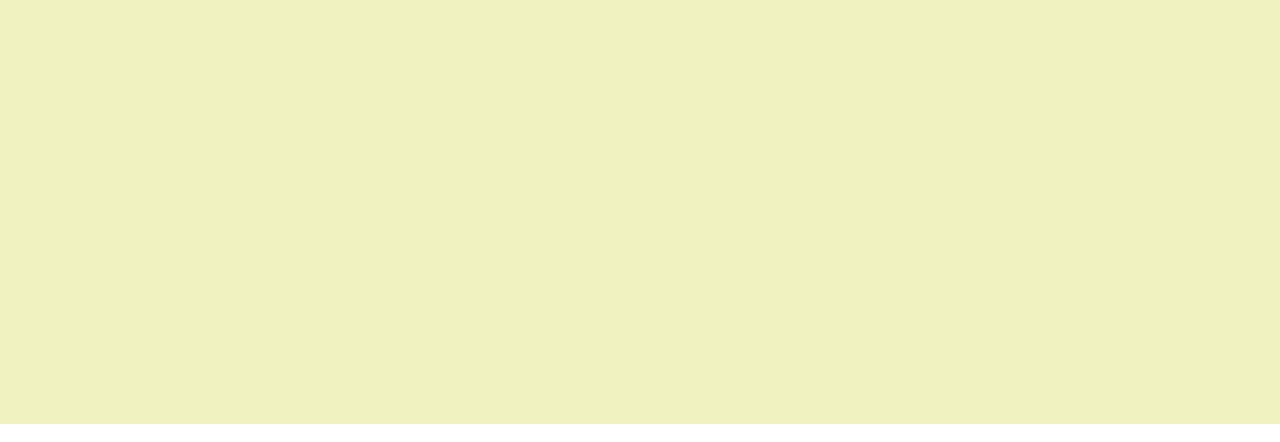
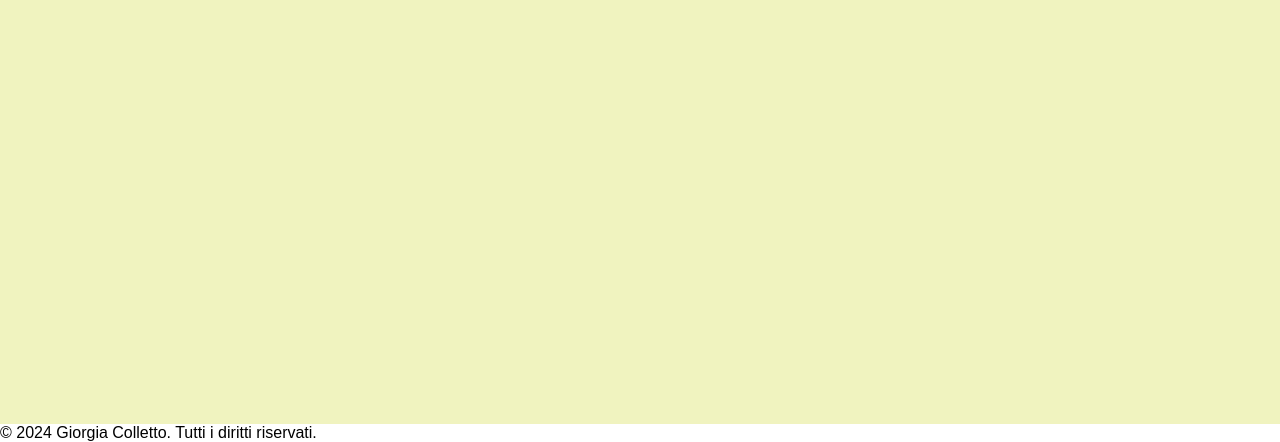
Before and after one commit to gioppyui/WebDesign-CollettoGiorgia-Portfolio, a plain HTML site: page index.html in a window 1280 px wide. Shown: the part 2071-2513 px from the top of the page. Drawn offline with Linux system fonts and the light colour scheme; a web font is replaced by a local one.

Commit message:
index.html

```diff
--- a/index.html
+++ b/index.html
@@ -66,8 +66,14 @@
         <a href="https://www.linkedin.com/in/giorgia-colletto-600379250/"><a href="https://www.linkedin.com/in/giorgia-colletto-600379250/"><i class="fab fa-linkedin fa-2x fa-bounce" style="color: #04a996;"></i></a>
         </div>
         </div>
+        </div>
     </div>
     <script src="scripts.js">
     </script>
+    <footer class="footer">
+      <div class="footer-content">
+          <p>&copy; 2024 Giorgia Colletto. Tutti i diritti riservati.</p>
+      </div>
+  </footer>
   </body>
 </html>
```
